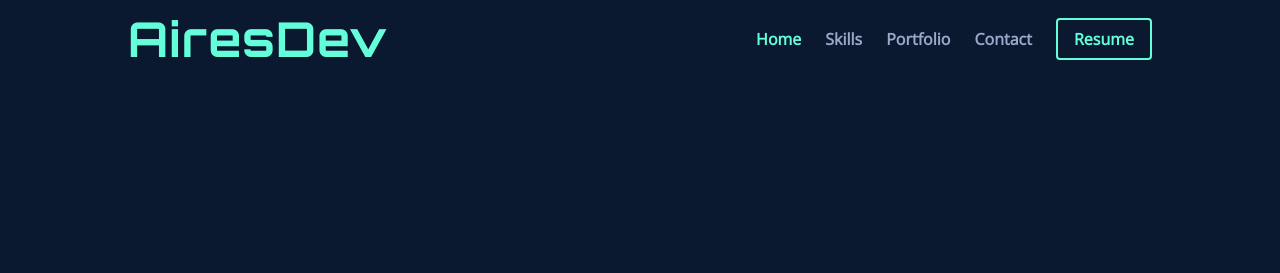
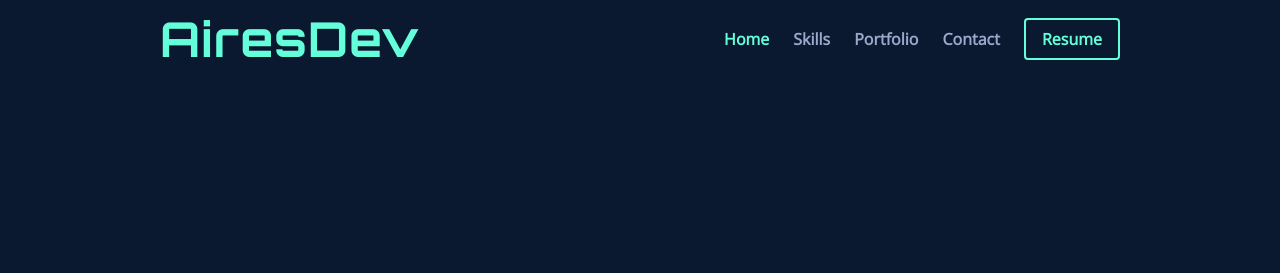
Before and after one commit to JC-Aires/jc-aires-portfolio-webpage, a website: page index.html in a window 1280 px wide. Shown: the top 273 px of the page. Drawn offline with nearby package versions, Linux system fonts and the light colour scheme.

Commit message:
Viewport Adjustment

```diff
--- a/src/main.scss
+++ b/src/main.scss
@@ -52,7 +52,7 @@ h2 {
 }
 
 .container {
-    max-width: 1024px;
+    max-width: 75vw;
     width: 100%;
     margin: 0px auto;
 
```
Also changed, not shown: build/main.css.
